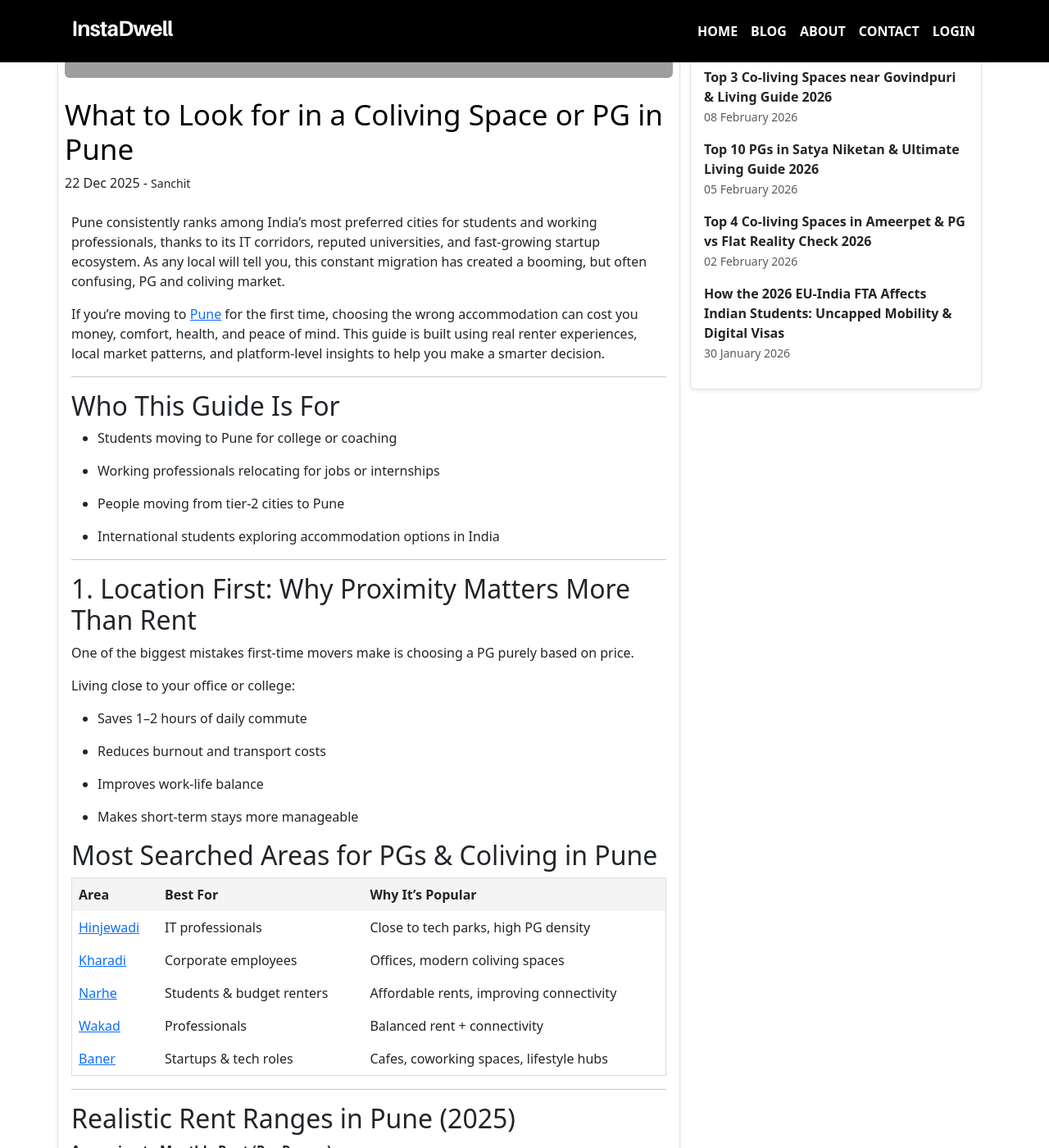
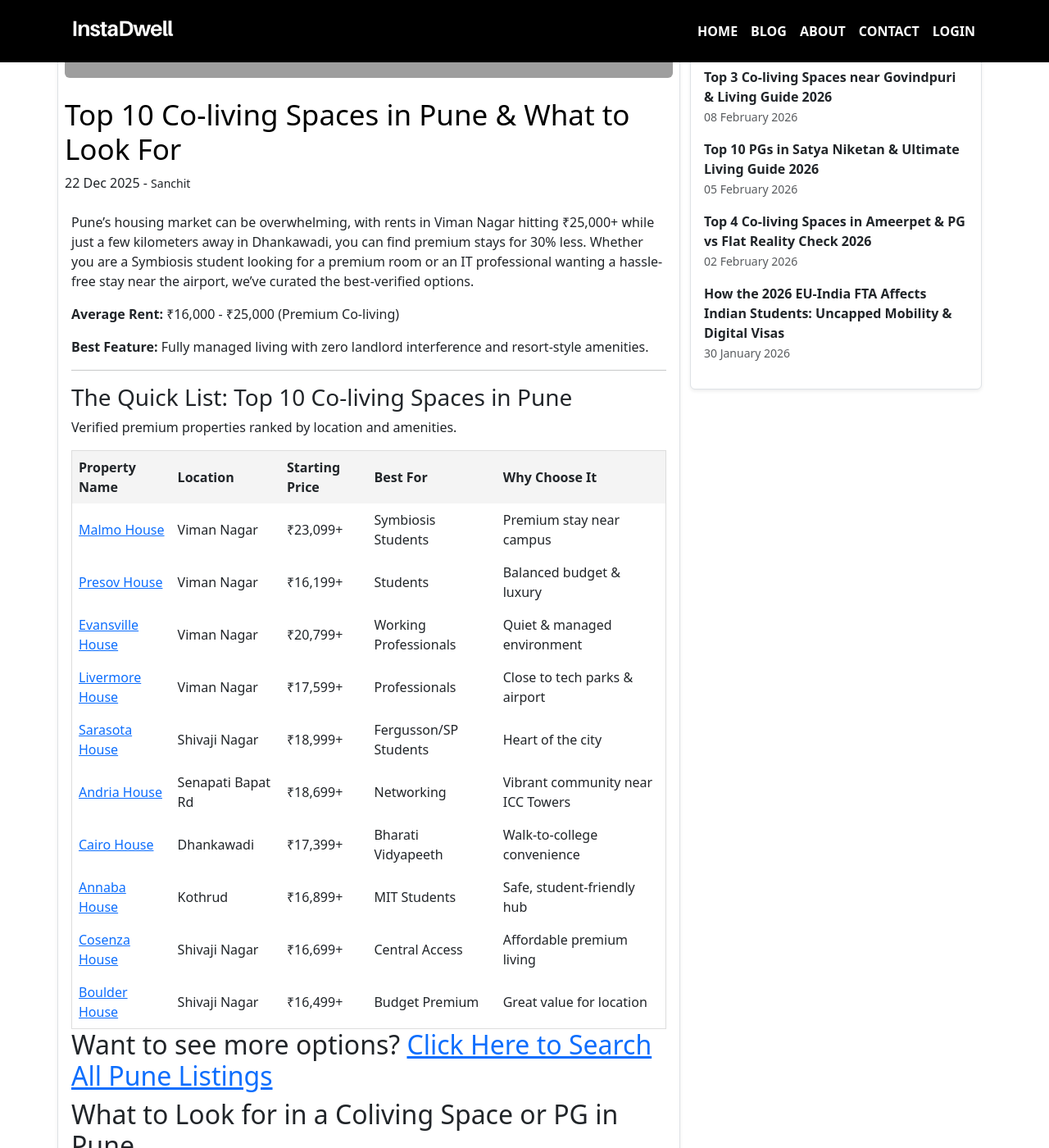
Before and after one commit to instadw/instadwell-blog, a Jekyll site: the page built from _posts/2025-12-22-top-10-co-living-spaces-in-pune-and-what-to-look-for.md, in a window 1280 px wide and 1400 px high, scrolled down 567 px. Shown: the whole window at 82% size. Built offline with Jekyll 4.4.1, drawn with Linux system fonts in a browser that asks for light colours.

Commit message:
Update and rename 2025-12-22-what-to-look-for-in-a-coliving-space-or-pg-in-pune.md to 2025-12-22-top-10-co-living-spaces-in-pune-and-what-to-look-for.md

```diff
--- a/_posts/2025-12-22-what-to-look-for-in-a-coliving-space-or-pg-in-pune.md
+++ b/_posts/2025-12-22-top-10-co-living-spaces-in-pune-and-what-to-look-for.md
@@ -1,7 +1,7 @@
 ---
-title: "What to Look for in a Coliving Space or PG in Pune"
-description: " Looking for a PG or coliving space in Pune? Learn what to check for rent, safety, amenities, location, and hidden costs before choosing."
-image: "/assets/images/what-to-look-for-in-a-coliving-space-or-pg-in-pune.webp"
+title: "Top 10 Co-living Spaces in Pune & What to Look For"
+description: " Compare the Top 10 Premium Co-living spaces in Viman Nagar, Kothrud & Shivaji Nagar. Prices updated Feb 2026. Read our guide on what to check before booking."
+image: "/assets/images/top-10-co-living-spaces-in-pune-and-what-to-look-for.webp"
 layout: post
 permalink: /:title
 author: Sanchit
@@ -9,6 +9,34 @@ category: Student
 date: 2025-12-22T09:14:00.000+05:30
 ---
 
+Pune’s housing market can be overwhelming, with rents in Viman Nagar hitting ₹25,000+ while just a few kilometers away in Dhankawadi, you can find premium stays for 30% less. Whether you are a Symbiosis student looking for a premium room or an IT professional wanting a hassle-free stay near the airport, we’ve curated the best-verified options.
+
+**Average Rent:** ₹16,000 - ₹25,000 (Premium Co-living)
+
+**Best Feature:** Fully managed living with zero landlord interference and resort-style amenities.
+
+----------
+
+###  The Quick List: Top 10 Co-living Spaces in Pune
+
+Verified premium properties ranked by location and amenities.
+
+| **Property Name**                                                           | **Location**      | **Starting Price** | **Best For**          | **Why Choose It**                 |
+| --------------------------------------------------------------------------- | ----------------- | ------------------ | --------------------- | --------------------------------- |
+| [Malmo House](https://instadwell.com/properties/2861-malmo-house)           | Viman Nagar       | ₹23,099+           | Symbiosis Students    | Premium stay near campus          |
+| [Presov House](https://instadwell.com/properties/2960-presov-house)         | Viman Nagar       | ₹16,199+           | Students              | Balanced budget & luxury          |
+| [Evansville House](https://instadwell.com/properties/2901-evansville-house) | Viman Nagar       | ₹20,799+           | Working Professionals | Quiet & managed environment       |
+| [Livermore House](https://instadwell.com/properties/2944-livermore-house)   | Viman Nagar       | ₹17,599+           | Professionals         | Close to tech parks & airport     |
+| [Sarasota House](https://instadwell.com/properties/2928-sarasota-house)     | Shivaji Nagar     | ₹18,999+           | Fergusson/SP Students | Heart of the city                 |
+| [Andria House](https://instadwell.com/properties/2958-andria-house)         | Senapati Bapat Rd | ₹18,699+           | Networking            | Vibrant community near ICC Towers |
+| [Cairo House](https://instadwell.com/properties/2893-cairo-house)           | Dhankawadi        | ₹17,399+           | Bharati Vidyapeeth    | Walk-to-college convenience       |
+| [Annaba House](https://instadwell.com/properties/2921-annaba-house)         | Kothrud           | ₹16,899+           | MIT Students          | Safe, student-friendly hub        |
+| [Cosenza House](https://instadwell.com/properties/2909-cosenza-house)       | Shivaji Nagar     | ₹16,699+           | Central Access        | Affordable premium living         |
+| [Boulder House](https://instadwell.com/properties/2916-boulder-house)       | Shivaji Nagar     | ₹16,499+           | Budget Premium        | Great value for location          |
+
+## Want to see more options? [Click Here to Search All Pune Listings](https://instadwell.com/search?country=india&lat=18.5204&lng=73.8567&location=pune&page=1)
+
+## What to Look for in a Coliving Space or PG in Pune
 Pune consistently ranks among India’s most preferred cities for students and working professionals, thanks to its IT corridors, reputed universities, and fast-growing startup ecosystem. As any local will tell you, this constant migration has created a booming, but often confusing, PG and coliving market.
 
 If you’re moving to [Pune](https://en.wikipedia.org/wiki/Pune) for the first time, choosing the wrong accommodation can cost you money, comfort, health, and peace of mind. This guide is built using real renter experiences, local market patterns, and platform-level insights to help you make a smarter decision.
```
